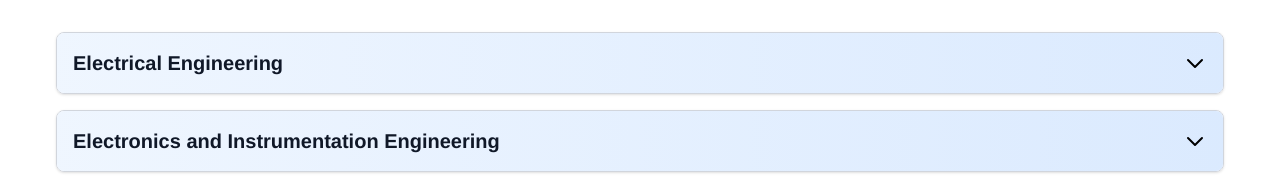
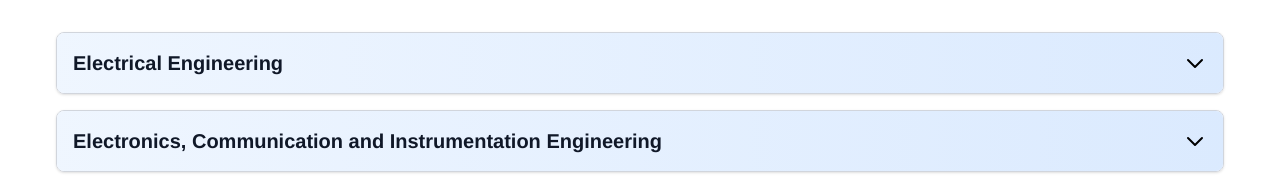
Before and after one commit to suryanshvermaa/Conference_website, a React (Vite) app in the folder frontend/: page /authors/call-for-papers in a window 1280 px wide. Shown: the part 880-1066 px from the top of the page. Built offline with nearby package versions, Linux system fonts and the light colour scheme.

Commit message:
fix: update domain name in CallforPapers component for accuracy

```diff
--- a/frontend/src/components/authorcomp/CallforPapers.jsx
+++ b/frontend/src/components/authorcomp/CallforPapers.jsx
@@ -35,7 +35,7 @@ const CallforPapers = () => {
       ]
     },
     {
-      "domain": "Electronics and Instrumentation Engineering",
+      "domain": "Electronics, Communication and Instrumentation Engineering",
       "topics": [
         "Industrial Electronics and Automation",
         "Control Systems: Modelling, Design, and Applications",
```
